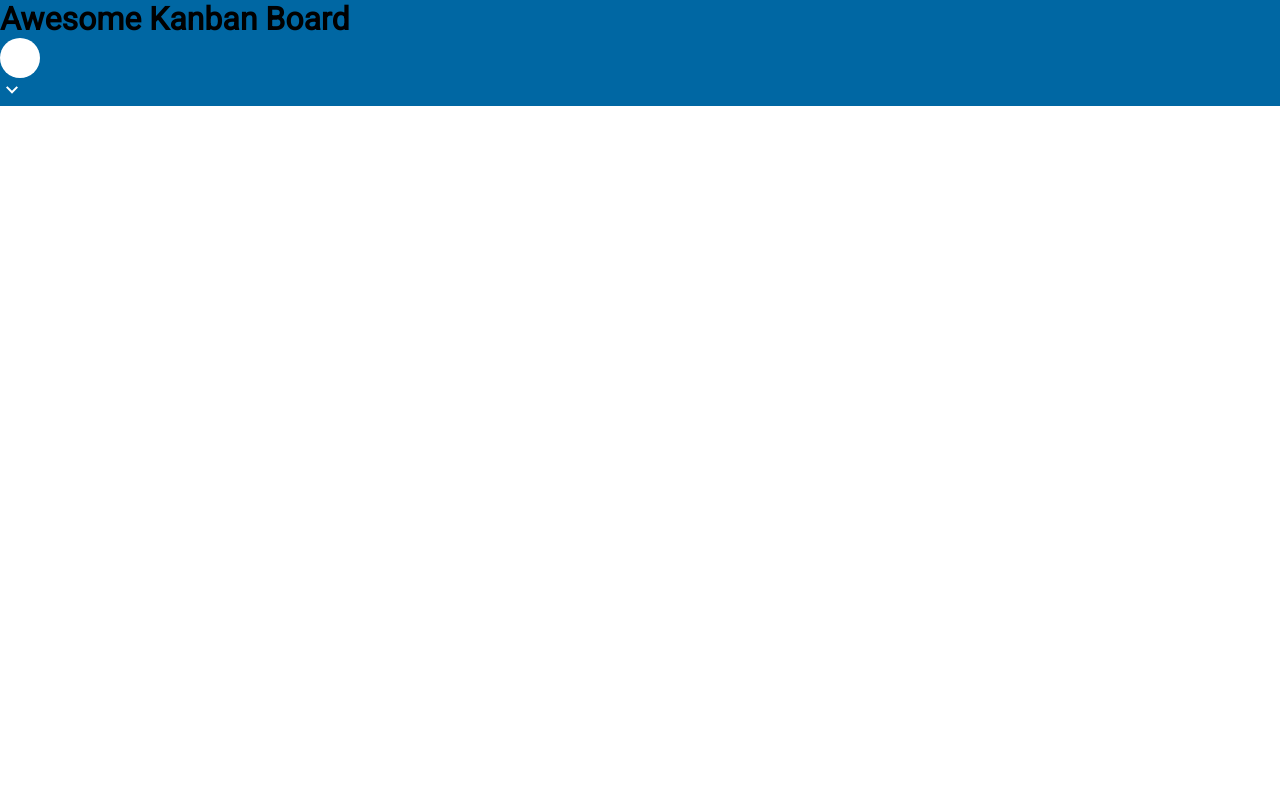
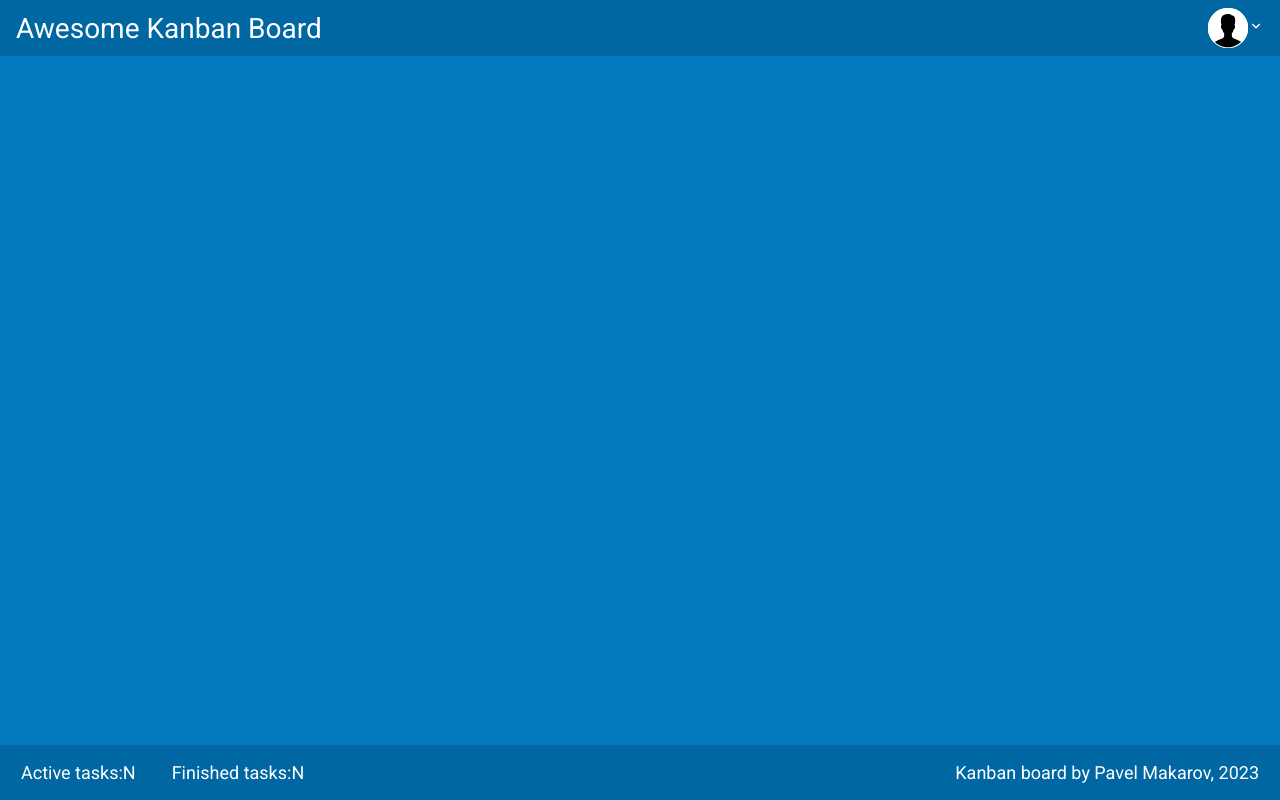
Before and after one commit to frelay/Kanban-board, a React (Create React App) app: page / in a window 1280 px wide. Built offline with nearby package versions, Linux system fonts and the light colour scheme.

Commit message:
Finish header component, add main and footer components

```diff
--- a/package.json
+++ b/package.json
@@ -9,6 +9,7 @@
     "node-sass": "^7.0.3",
     "react": "^18.2.0",
     "react-dom": "^18.2.0",
+    "react-icons": "^4.10.1",
     "react-scripts": "5.0.1",
     "web-vitals": "^2.1.4"
   },
--- a/src/App.jsx
+++ b/src/App.jsx
@@ -1,10 +1,14 @@
 import Header from "./components/header/Header";
+import Main from "./components/main/Main";
+import Footer from "./components/footer/Footer";
 import "./App.scss";
 
 function App() {
   return (
     <div className="App">
       <Header />
+      <Main />
+      <Footer />
     </div>
   );
 }
--- /dev/null
+++ b/src/components/footer/Footer.jsx
@@ -0,0 +1,15 @@
+import "./Footer.scss";
+
+export default function Footer() {
+  return (
+    <footer className="footer">
+      <div className="footer__task-wrapper">
+        <div className="footer__active-tasks">Active tasks:N</div>
+        <div className="footer__finished-tasks">Finished tasks:N</div>
+      </div>
+      <div className="footer__developer">
+        Kanban board by Pavel Makarov, 2023
+      </div>
+    </footer>
+  );
+}
--- /dev/null
+++ b/src/components/footer/Footer.scss
@@ -0,0 +1,30 @@
+@import "../../scss-utils/variables.scss";
+
+.footer {
+  display: flex;
+  justify-content: space-between;
+  position: absolute;
+  padding: 1.0625rem 1.3125rem;
+  bottom: 0;
+  width: 100%;
+  background-color: $headerFooterColor;
+  font-family: $mainFont;
+  font-size: $mainFontSize;
+  color: $white;
+  @media screen and (max-width: 415px) {
+    display: none;
+    background-color: $mainColor;
+  }
+  @media screen and (max-width: 665px) {
+    justify-content: center;
+  }
+  &__task-wrapper {
+    display: flex;
+    gap: 2.25rem;
+  }
+  &__developer {
+    @media screen and (max-width: 665px) {
+      display: none;
+    }
+  }
+}
--- a/src/components/header/Header.jsx
+++ b/src/components/header/Header.jsx
@@ -1,34 +1,38 @@
+import { useState } from "react";
+import { RiArrowDownSLine, RiArrowUpSLine } from "react-icons/ri";
+import UserAvatar from "../util-components/UserAvatar";
+import UserMenu from "./UserMenu";
 import "./Header.scss";
 
 export default function Header() {
+  // Состояние для меню пользователя (Невидимый/Видимый)
+  const [unvisible, setVisible] = useState(false);
+
   return (
+    // Рисуем header
     <header className="header">
       <h1 className="header__title">Awesome Kanban Board</h1>
-      <div className="header__user-avatar">
-        <div className="header__avatar-frame"></div>
+      <div className="header__user">
+        <div className="header__user-avatar">
+          <div className="header__avatar-frame">
+            <UserAvatar />
+          </div>
+        </div>
+        <div
+          className="header__user-menu"
+          // По клику на стрелочку меняем состояние с невидимого на видимый
+          onClick={() => (unvisible ? setVisible(false) : setVisible(true))}
+        >
+          {/* В зависимости от видимости меню рисуем разные стрелочки */}
+          {!unvisible ? (
+            <RiArrowDownSLine className="header__arrow-down" />
+          ) : (
+            <RiArrowUpSLine className="header__arrow-up" />
+          )}
+        </div>
       </div>
-      <div className="header__user-menu">
-        <svg
-          width="24"
-          height="24"
-          viewBox="0 0 24 24"
-          fill="none"
-          xmlns="http://www.w3.org/2000/svg"
-          className="header__arrow-down"
-        >
-          <g clip-path="url(#clip0_2_9)">
-            <path
-              d="M7.415 8.20999L12 12.795L16.585 8.20999L18 9.62499L12 15.625L6 9.62499L7.415 8.20999Z"
-              fill="white"
-            />
-          </g>
-          <defs>
-            <clipPath id="clip0_2_9">
-              <rect width="24" height="24" fill="white" />
-            </clipPath>
-          </defs>
-        </svg>
-      </div>
+      {/* В зависимости от состояния рисуем или нет меню пользователя */}
+      {unvisible && <UserMenu />}
     </header>
   );
 }
--- a/src/components/header/Header.scss
+++ b/src/components/header/Header.scss
@@ -1,11 +1,38 @@
 @import "../../scss-utils/variables.scss";
 
 .header {
+  display: flex;
+  justify-content: space-between;
+  align-items: center;
+  flex-wrap: wrap;
   background-color: $headerFooterColor;
+  padding: 0.5rem 1rem;
+  @media screen and (max-width: 415px) {
+    justify-content: flex-end;
+    background-color: $mainColor;
+  }
+  &__title {
+    font-size: $headerFontSize;
+    font-family: $mainFont;
+    font-weight: normal;
+    color: $white;
+    @media screen and (max-width: 415px) {
+      display: none;
+    }
+  }
   &__avatar-frame {
     width: 2.5rem;
     height: 2.5rem;
     background-color: $white;
     border-radius: 50%;
   }
+  &__user {
+    display: flex;
+    align-items: center;
+  }
+  &__arrow-down,
+  &__arrow-up {
+    color: $white;
+    cursor: pointer;
+  }
 }
--- /dev/null
+++ b/src/components/header/UserMenu.jsx
@@ -0,0 +1,14 @@
+import "./UserMenu.scss";
+
+export default function UserMenu() {
+  return (
+    // Просто компонент меню пользователя
+    <div className="user-menu">
+      <div className="user-menu__square"></div>
+      <ul className="user-menu__links">
+        <li className="user-menu__link">Profile</li>
+        <li className="user-menu__link">Log out</li>
+      </ul>
+    </div>
+  );
+}
--- /dev/null
+++ b/src/components/header/UserMenu.scss
@@ -0,0 +1,36 @@
+@import "../../scss-utils/variables.scss";
+
+.user-menu {
+  position: absolute;
+  right: 1rem;
+  top: 3.5rem;
+  z-index: 2;
+  width: 8.375rem;
+  background-color: $white;
+  border-radius: 5px;
+  padding: 0.5rem;
+  &__square {
+    position: absolute;
+    right: 1.875rem;
+    top: -5.7px;
+    width: 0.7rem;
+    height: 0.7rem;
+    background-color: $white;
+    transform: rotate(45deg);
+  }
+  &__links {
+    display: flex;
+    flex-direction: column;
+    gap: 0.5rem;
+    list-style: none;
+  }
+  &__link {
+    font-family: $mainFont;
+    font-size: $menuFontSize;
+    color: $black;
+    cursor: pointer;
+  }
+  &__link:hover {
+    font-weight: bold;
+  }
+}
--- /dev/null
+++ b/src/components/main/Main.jsx
@@ -0,0 +1,5 @@
+import "./Main.scss";
+
+export default function Main() {
+  return <main className="main"></main>;
+}
--- /dev/null
+++ b/src/components/main/Main.scss
@@ -0,0 +1,6 @@
+@import "../../scss-utils/variables.scss";
+
+.main {
+  height: 92.7vh;
+  background-color: $mainColor;
+}
--- /dev/null
+++ b/src/components/util-components/UserAvatar.jsx
@@ -0,0 +1,30 @@
+export default function UserAvatar() {
+  return (
+    <svg
+      width="40"
+      height="40"
+      viewBox="0 0 40 40"
+      fill="none"
+      xmlns="http://www.w3.org/2000/svg"
+    >
+      <g clipPath="url(#clip0_2_4)">
+        <path
+          d="M20 39.2C30.6039 39.2 39.2 30.6039 39.2 20C39.2 9.39612 30.6039 0.799988 20 0.799988C9.39612 0.799988 0.799988 9.39612 0.799988 20C0.799988 30.6039 9.39612 39.2 20 39.2Z"
+          stroke="white"
+          strokeWidth="2"
+          strokeMiterlimit="10"
+          strokeLinecap="round"
+        />
+        <path
+          d="M23.9464 28.4224C23.8296 27.1328 23.8744 26.2328 23.8744 25.0544C24.4584 24.748 25.5048 22.7944 25.6816 21.144C26.1408 21.1064 26.8648 20.6584 27.0768 18.8896C27.1912 17.94 26.7368 17.4056 26.46 17.2376C27.2072 14.9904 28.7592 8.03841 23.5896 7.32001C23.0576 6.38561 21.6952 5.91281 19.9248 5.91281C12.8416 6.04321 11.9872 11.2616 13.54 17.2376C13.264 17.4056 12.8096 17.94 12.9232 18.8896C13.136 20.6584 13.8592 21.1064 14.3184 21.144C14.4944 22.7936 15.5824 24.748 16.168 25.0544C16.168 26.2328 16.212 27.1328 16.0952 28.4224C15.0864 31.1344 9.90561 31.3464 6.91681 33.9616C10.0416 37.108 15.1056 39.3584 20.4496 39.3584C25.7936 39.3584 32.0752 35.1392 33.1208 33.988C30.1504 31.3488 24.9576 31.144 23.9464 28.4224Z"
+          fill="black"
+        />
+      </g>
+      <defs>
+        <clipPath id="clip0_2_4">
+          <rect width="40" height="40" fill="white" />
+        </clipPath>
+      </defs>
+    </svg>
+  );
+}
```
Also changed, not shown: 1 other file (tests, documents, lock files or other folders).
